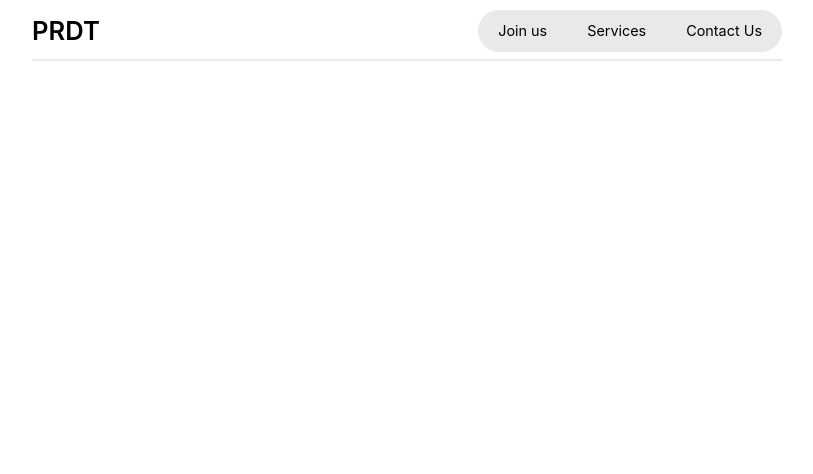
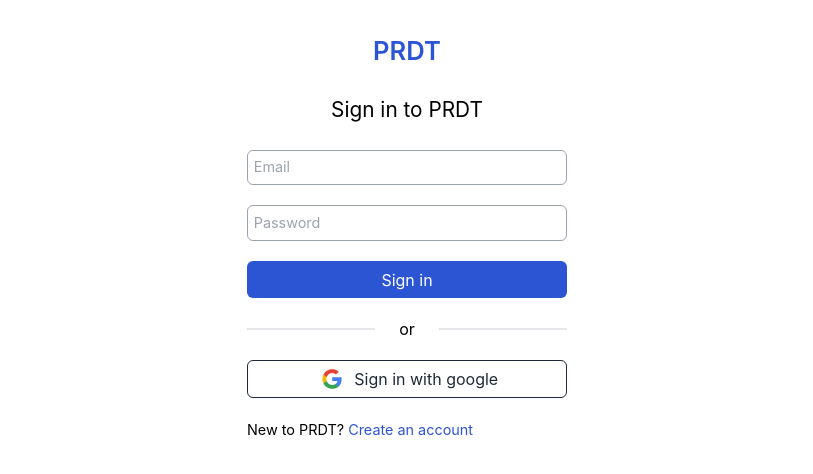
Before and after one commit to tish-code/PRDT, a React (Create React App) app: page /sign-in in a window 1280 px wide. Shown: the top 474 px of the page, without its empty margins (233-1046 px from the left). Built offline with nearby package versions, Linux system fonts and the light colour scheme.

Commit message:
implemented google auth

```diff
--- a/package.json
+++ b/package.json
@@ -14,8 +14,10 @@
     "@types/node": "^16.18.58",
     "@types/react": "^18.2.28",
     "@types/react-dom": "^18.2.13",
+    "firebase": "^10.5.0",
     "react": "^18.2.0",
     "react-dom": "^18.2.0",
+    "react-router-dom": "^6.17.0",
     "react-scripts": "5.0.1",
     "typescript": "^4.9.5",
     "web-vitals": "^2.1.4"
--- a/src/App.tsx
+++ b/src/App.tsx
@@ -1,4 +1,4 @@
-import React, { useEffect } from "react";
+import { useEffect } from "react";
 import "./App.css";
 import NavBar from "./components/NavBar/NavBar";
 
--- /dev/null
+++ b/src/UserProvider.tsx
@@ -0,0 +1,40 @@
+import {
+  ReactNode,
+  createContext,
+  useContext,
+  useEffect,
+  useState,
+} from "react";
+
+interface IUser {
+  accessToken: string;
+  displayName: string;
+  email: string;
+  photoURL: string;
+  stsTokenManager: { refreshToken: string };
+}
+interface IUserContext {
+  user: IUser | null;
+}
+interface IReactProvider {
+  children: ReactNode;
+}
+const UserContext = createContext<IUserContext | undefined>(undefined);
+
+export function UserProvider({ children }: IReactProvider) {
+  const [user, setUser] = useState<IUser | null>(null);
+
+  useEffect(() => {
+    const userData = JSON.parse(localStorage.getItem("user") || "{}");
+    setUser(userData);
+  }, []);
+  return (
+    <UserContext.Provider value={{ user }}>{children}</UserContext.Provider>
+  );
+}
+
+export function useUser() {
+  const context = useContext(UserContext);
+  if (context === undefined) throw new Error("Context");
+  return context;
+}
--- /dev/null
+++ b/src/components/Auth/Sign_in.tsx
@@ -0,0 +1,76 @@
+import { Link, redirect as Redirect } from "react-router-dom";
+import { auth, provider } from "./firebase-config";
+import { signInWithPopup } from "firebase/auth";
+
+const image = require("../../assets/google.png");
+
+function Sign_in() {
+  const handleGoogleSignIn = async () => {
+    const data = await signInWithPopup(auth, provider);
+    const {
+      providerData,
+      reload,
+      emailVerified,
+      isAnonymous,
+      uid,
+      metadata,
+      providerId,
+      tenantId,
+      ...others
+    } = data.user;
+    localStorage.setItem("user", JSON.stringify(others));
+    return (window.location = "/" as unknown as Location);
+  };
+
+  //styles
+  const line_style = "border border-gray-200 flex-1 h-0";
+  const input_style =
+    "w-full rounded-md py-[0.4em] px-[0.4em] text-gray-900 text-[0.9em] outline-indigo-900 border border-gray-400 focus:outline-none focus:border-2 focus:border-[#2c55d4]  mb-[1.3rem]";
+  return (
+    <div className="flex flex-col items-center h-[100vh]">
+      <div className="bg-white px-10 w-[400px] rounded-lg">
+        <div className="flex flex-col">
+          <p className="mx-[auto] mt-[2rem] text-[1.6em] text-[#2c55d4] font-big">
+            <Link to="/">PRDT</Link>
+          </p>
+          <p className="mx-[auto] text-[1.3em] my-[1.5rem]">Sign in to PRDT</p>
+        </div>
+        <div className="">
+          <input className={input_style} type="text" placeholder="Email" />
+          <input className={input_style} type="text" placeholder="Password" />
+          <button className="w-full bg-[#2c55d4] text-[#fff]  rounded-md text-[1rem] py-[0.4em] hover:opacity-[0.8]">
+            Sign in
+          </button>
+          <div className="flex items-center justify-center my-[1.2rem] ">
+            <div className={line_style}></div>
+            <p className="mx-[1.5rem] flex-2">or</p>{" "}
+            <div className={line_style}></div>
+          </div>
+          <button className="flex w-full items-center justify-center mb-[1rem] border border-gray-800 text-[1rem] text-gray-800 rounded-md hover:opacity-[0.8]">
+            <div
+              className="flex items-center my-[0.1em]"
+              onClick={handleGoogleSignIn}
+            >
+              <img
+                src={image}
+                alt="google logo"
+                className="mr-[0.4rem] w-[2rem]"
+              />
+              Sign in with google
+            </div>
+          </button>
+        </div>
+        <div className="flex mt-[1.5em] text-[0.9em]">
+          <p>
+            New to PRDT?{"  "}
+            <Link className="text-primary-100" to="/sign-up">
+              Create an account
+            </Link>
+          </p>
+        </div>
+      </div>
+    </div>
+  );
+}
+
+export default Sign_in;
--- /dev/null
+++ b/src/components/Auth/firebase-config.ts
@@ -0,0 +1,20 @@
+import { initializeApp } from "firebase/app";
+import { getAnalytics } from "firebase/analytics";
+import { getAuth, GoogleAuthProvider } from "firebase/auth";
+const firebaseConfig = {
+  apiKey: "AIzaSyCMVpOJc57X_2wMeQKmKUTLYrG4nk0EzS8",
+  authDomain: "prdt-be3da.firebaseapp.com",
+  projectId: "prdt-be3da",
+  storageBucket: "prdt-be3da.appspot.com",
+  messagingSenderId: "403395633798",
+  appId: "1:403395633798:web:0c7666c7bb22b06368a707",
+  measurementId: "G-G0DKYFCGL6",
+};
+
+// Initialize Firebase
+const app = initializeApp(firebaseConfig);
+const analytics = getAnalytics(app);
+const auth = getAuth(app);
+const provider = new GoogleAuthProvider();
+
+export { auth, provider };
--- a/src/components/NavBar/NavBar.tsx
+++ b/src/components/NavBar/NavBar.tsx
@@ -1,24 +1,47 @@
-// import "./NavBar.css";
-import Auth_modal from "./auth_modal";
+import { Link } from "react-router-dom";
 import { useState } from "react";
+import { useUser } from "../../UserProvider";
 
 function NavBar() {
   const [openNavModal, setOpenNavModal] = useState(false);
-  const [openAuthModal, setOpenAuthModal] = useState(false);
-  const handleOpen = () => setOpenAuthModal(true);
-  const handleClose = () => setOpenAuthModal(false);
+  const { user } = useUser();
+  console.log(user?.photoURL);
 
-  //styles
-  const btn_styles =
-    "btn h-[100%] bg-none rounded-[999em] py-[10px] px-[20px] text-[0.9em] transition-[0.5s] hover:bg-[#2c55d4] hover:text-[#ffffff] ";
   return (
     <div className="flex items-center justify-between w-[80%] max-w-[750px] pb-[7px] mx-[auto] border-b-2 border-b-[#e9e9e9f5] max-md:w-full">
+      {!user ? (
         <button className="hidden max-md:block border border-gray-900 py-[2px] px-[9px] rounded-md">
           Sign up
         </button>
+      ) : (
+        <> </>
+      )}
+      {!user ? (
         <div className="logo font-big text-[1.6em] max-md:mx-[auto] max-md:text-[1.4em]">
-        PRDT
+          <Link to="/">PRDT</Link>
         </div>
+      ) : (
+        <>
+          <div className="hidden max-md:block rounded-full">
+            <img
+              className="w-[1.85em] rounded-full"
+              src={`${user?.photoURL}`}
+            ></img>
+          </div>
+          <div className="logo font-big text-[1.6em] max-md:mx-[auto] max-md:text-[1.4em]">
+            <Link to="/">PRDT</Link>
+          </div>
+
+          <div className=" max-md:hidden rounded-full">
+            <Link to="/profile">
+              <img
+                className="w-[1.9em] rounded-full"
+                src={`${user?.photoURL}`}
+              ></img>
+            </Link>
+          </div>
+        </>
+      )}
       <button
         className="icon hidden max-md:block text-[1.3em] "
         onClick={() => {
@@ -31,19 +54,22 @@
           <p>&#9776;</p>
         )}
       </button>
-      <div className="auth rounded-[999em] bg-[#e9e9e9f5] h-[80%] max-md:hidden">
+      {!user ? (
+        <div className="max-md:hidden">
           <button
-          className={btn_styles}
-          onClick={() => {
-            handleOpen();
-          }}
+            className={`font-medium py-[2px] px-[9px] rounded-md mr-5 hover:text-[rgba(0,0,0,0.7)]`}
           >
-          Join us
+            <Link to={`/sign-in`}>Sign in</Link>
           </button>
-        <button className={btn_styles}>Services</button>
-        <button className={btn_styles}>Contact Us</button>
+          <button
+            className={`border border-gray-900 py-[2px] px-[9px] rounded-md font-medium hover:text-[rgba(0,0,0,0.7)] hover:border-[rgba(0,0,0,0.7)]`}
+          >
+            <Link to={`/sign-up`}>Sign up</Link>
+          </button>
         </div>
-      <Auth_modal handleClose={handleClose} open={openAuthModal} />
+      ) : (
+        <></>
+      )}
     </div>
   );
 }
--- a/src/components/NavBar/auth_modal.tsx
+++ b/src/components/NavBar/auth_modal.tsx
@@ -2,7 +2,7 @@
 
 interface Props {
   handleClose: () => void;
-  open: any;
+  open: Boolean;
 }
 function Auth_modal({ handleClose, open }: Props) {
   const line_style = "border border-gray-200 flex-1 h-0";
@@ -15,7 +15,7 @@
           onClick={(e) => {
             if (e.target === e.currentTarget) handleClose();
           }}
-          className="flex flex-col items-center justify-center fixed bg-[rgba(0,0,0,0.3)] top-0 left-0 h-[100%] w-[100%] "
+          className="flex flex-col items-center justify-center fixed bg-[rgba(0,0,0,0.3)] top-[3.9em] left-0 h-[100%] w-[100%]"
         >
           <div className="bg-white px-10 w-[50%] max-w-[550px] max-md:w-[70%] max-sm:w-[80%] max-[400px]:w-full rounded-lg">
             <div className="flex flex-col">
--- /dev/null
+++ b/src/components/NavBar/side_auth_modal.tsx
@@ -0,0 +1,8 @@
+interface Props {
+  open: Boolean;
+}
+function side_auth_modal({ open }: Props) {
+  return <>{open && <div></div>}</>;
+}
+
+export default side_auth_modal;
--- a/src/index.tsx
+++ b/src/index.tsx
@@ -2,13 +2,28 @@
 import ReactDOM from "react-dom/client";
 import "./index.css";
 import App from "./App";
+import { createBrowserRouter, RouterProvider } from "react-router-dom";
+import Sign_in from "./components/Auth/Sign_in";
+import { UserProvider } from "./UserProvider";
 
 const root = ReactDOM.createRoot(
   document.getElementById("root") as HTMLElement
 );
+const router = createBrowserRouter([
+  {
+    path: "/",
+    element: <App />,
+  },
+  {
+    path: "/sign-in",
+    element: <Sign_in />,
+  },
+]);
 root.render(
   <React.StrictMode>
-    <App />
+    <UserProvider>
+      <RouterProvider router={router} />
+    </UserProvider>
   </React.StrictMode>
 );
 
```
Also changed, not shown: 1 other file (tests, documents, lock files or other folders). Lines whose indentation alone changed are shown as unchanged.
